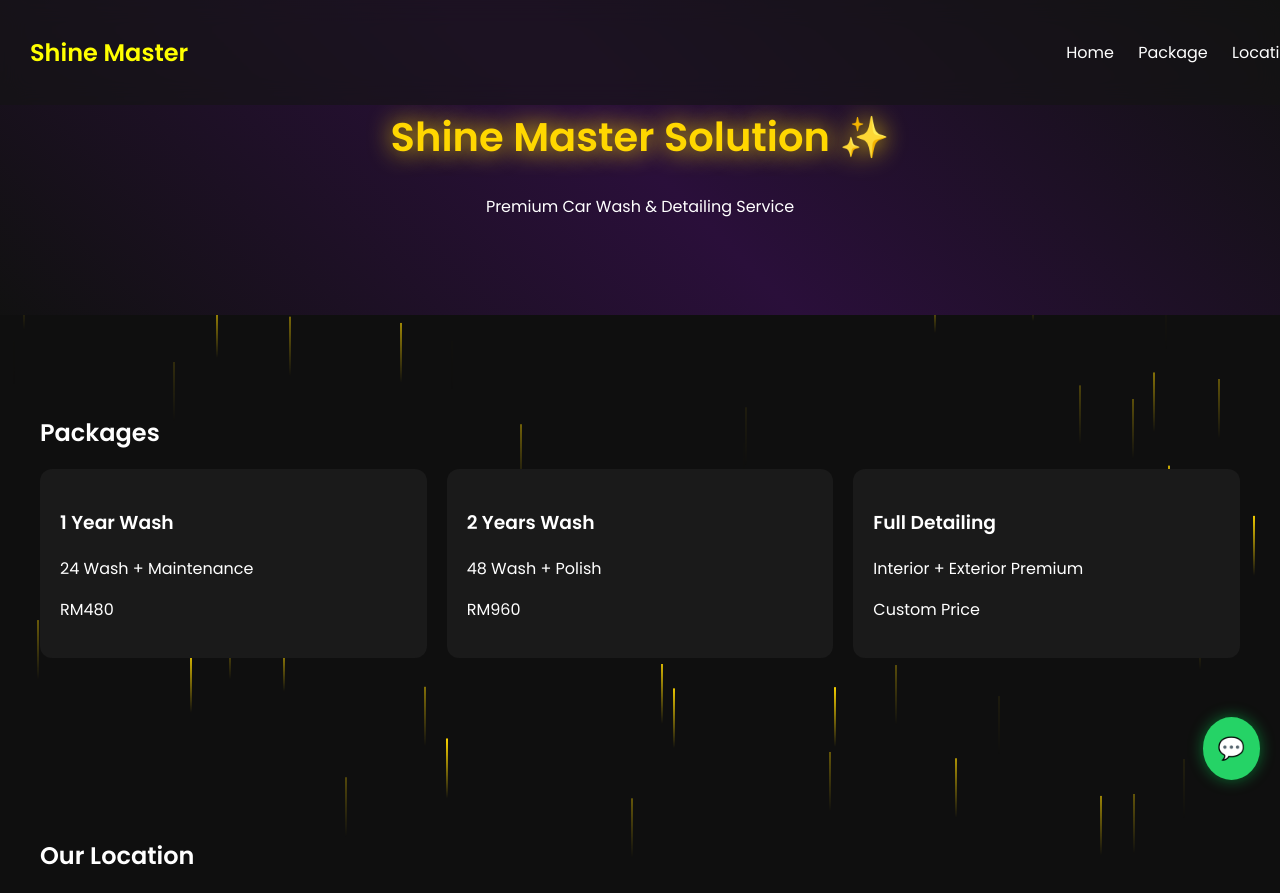
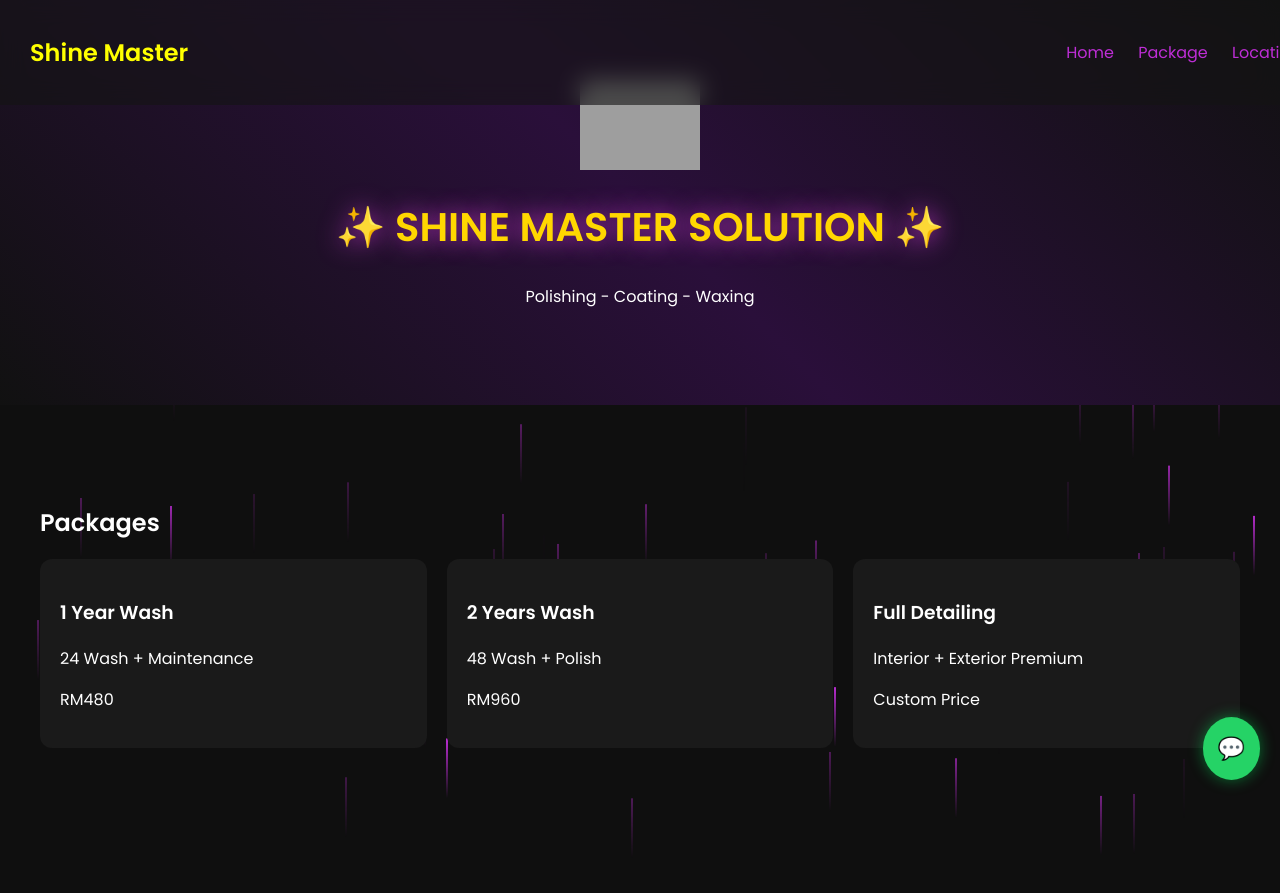
Before and after one commit to effiena/shinemaster-system, a Flask app: page /web in a window 1280 px wide. Shown: the top 893 px of the page. Run offline with Flask 3, Linux system fonts and the light colour scheme; some libraries are stand-ins or nearby versions; grey boxes are pictures that could not be loaded.

Commit message:
change color

```diff
--- a/templates/web.html
+++ b/templates/web.html
@@ -31,7 +31,7 @@ body {
     position: absolute;
     width: 2px;
     height: 60px;
-    background: linear-gradient(to bottom, #ffd700, transparent);
+    background: linear-gradient(to bottom, #be2ed6, transparent);
     animation: fall linear infinite;
     opacity: 0.6;
 }
@@ -59,7 +59,7 @@ body {
 }
 
 .navbar a {
-    color:white;
+    color:#be2ed6;
     margin:0 10px;
     text-decoration:none;
 }
@@ -88,7 +88,7 @@ body {
 
 @keyframes glow {
     from { text-shadow:0 0 10px #ffd700; }
-    to { text-shadow:0 0 25px #ffd700; }
+    to { text-shadow:0 0 25px #be2ed6; }
 }
 
 /* ================= CARDS ================= */
@@ -174,6 +174,16 @@ body {
     50% { filter: brightness(1.4); }
     100% { filter: brightness(1); }
 }
+
+#home {
+    text-align: center; /* centers text + inline elements */
+}
+
+.logo {
+    width: 120px;
+    display: block;
+    margin: 0 auto 15px; /* centers logo */
+}
 </style>
 </head>
 
@@ -193,11 +203,16 @@ body {
 </div>
 
 <!-- HOME -->
+
 <div class="section home" id="home">
-    <h1>Shine Master Solution ✨</h1>
-    <p>Premium Car Wash & Detailing Service</p>
+
+    <!-- LOGO -->
+    <img src="your-logo.png" alt="Shine Master Logo" class="logo">
+
+    <h1>✨ SHINE MASTER SOLUTION ✨</h1>
+    <p>Polishing - Coating - Waxing</p>
+
 </div>
-
 <!-- PACKAGE -->
 <div class="section" id="package">
     <h2>Packages</h2>
```
